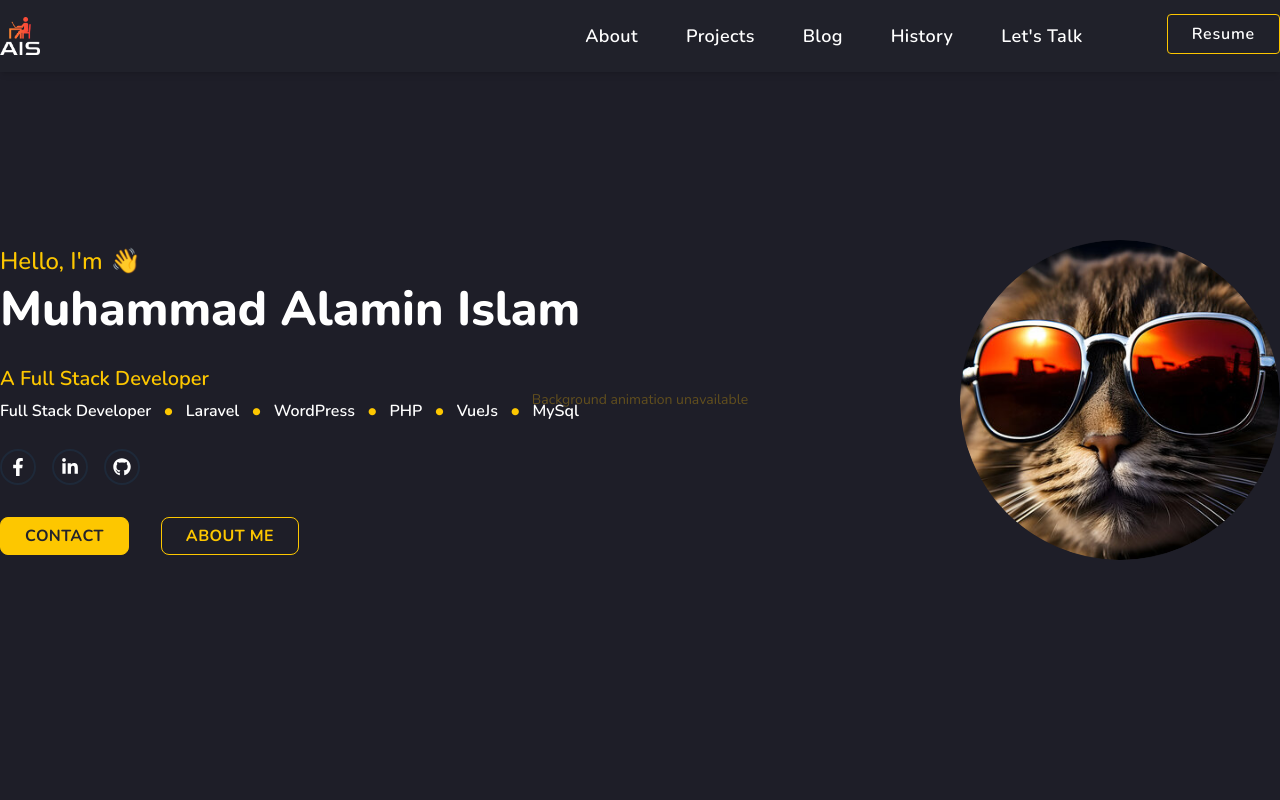
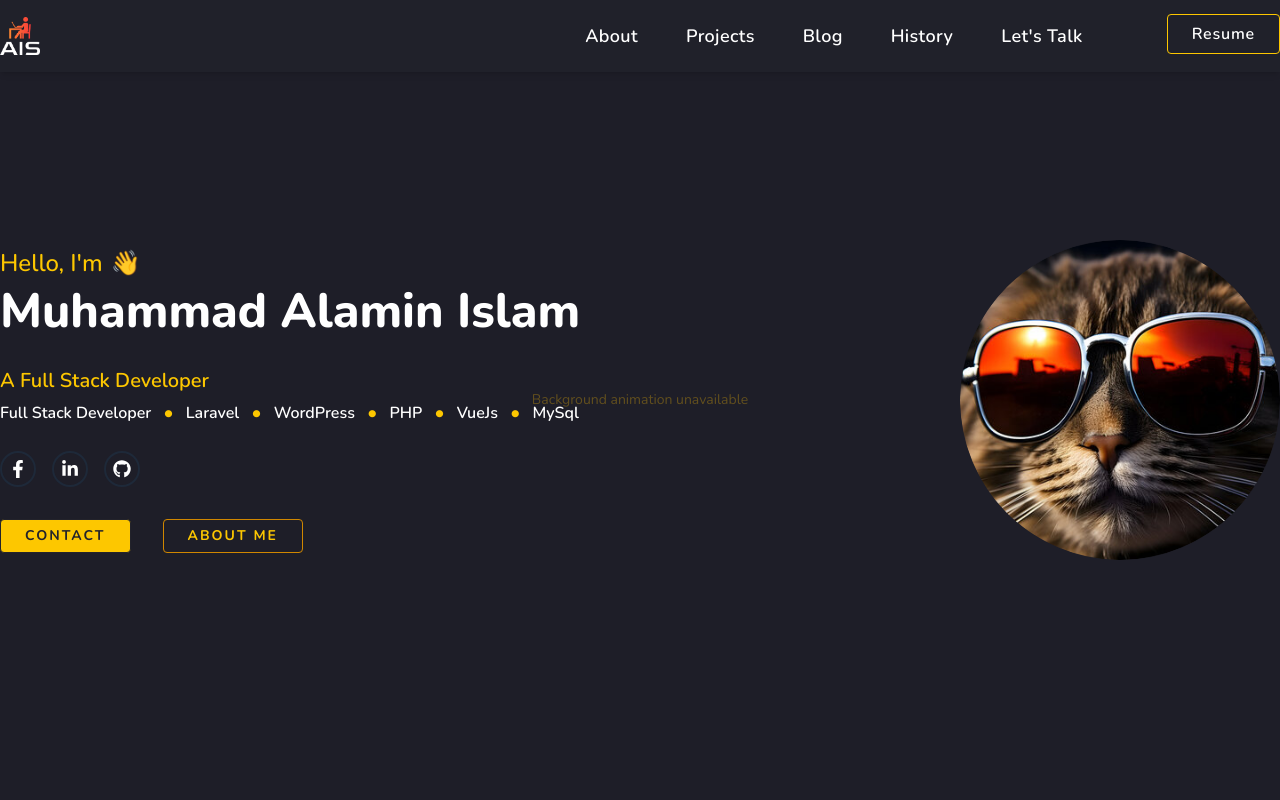
Before and after one commit to SagorIslamOfficial/personal, a React (Vite) app: page / in a window 1280 px wide. Shown: the top 800 px of the page. Built offline with nearby package versions, Linux system fonts and the light colour scheme.

Commit message:
refactor: update button styles

```diff
--- a/src/components/sections/HeroSection.tsx
+++ b/src/components/sections/HeroSection.tsx
@@ -54,14 +54,14 @@ const HeroSection = () => {
                     <div className="flex gap-8">
                         <Button
                             variant="outline"
-                            className="bg-yellow-400 text-[#23232b] border-yellow-400 hover:border-yellow-400 px-6 py-1.5 rounded font-bold text-base shadow-none hover:bg-transparent hover:text-white focus:ring-yellow-400"
+                            className="bg-yellow-400 text-[#23232b] hover:bg-yellow-500 px-6 py-1.5 rounded-sm font-bold text-sm !tracking-[2px]"
                             href={heroContent.buttons.contact.href}
                         >
                             {heroContent.buttons.contact.text}
                         </Button>
                         <Button
                             variant="outline"
-                            className="border-yellow-400 text-yellow-400 px-6 py-1.5 rounded font-bold text-base shadow-none hover:bg-yellow-400 hover:text-[#23232b] focus:ring-yellow-400"
+                            className="border-yellow-600 hover:border-yellow-400 px-6 py-1.5 text-yellow-400 rounded-sm font-bold text-sm !tracking-[2px]"
                             href={heroContent.buttons.about.href}
                         >
                             {heroContent.buttons.about.text}
```
